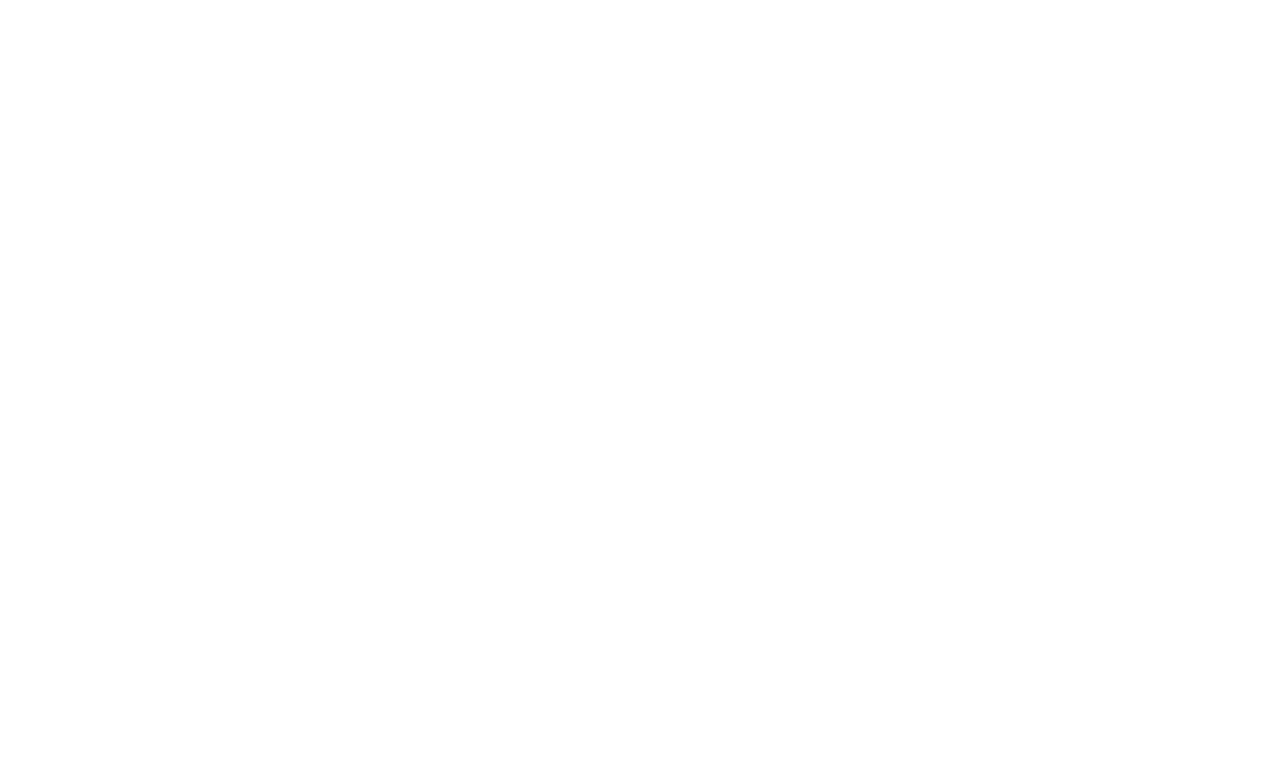
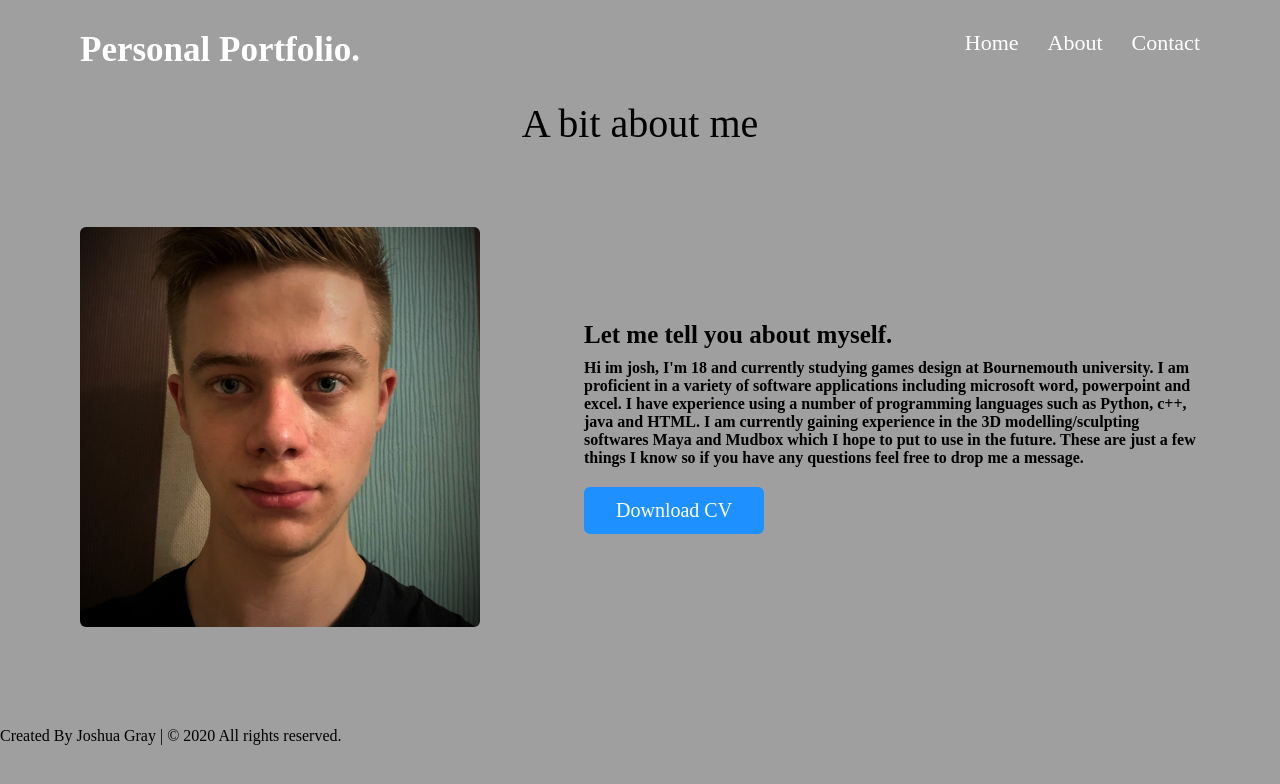
Before and after one commit to Josh303303/Josh303303.github.io, a plain HTML site: page About.html in a window 1280 px wide. Drawn offline with Linux system fonts and the light colour scheme.

Commit message:
added html and styling for the about page

```diff
--- a/About.html
+++ b/About.html
@@ -3,3 +3,35 @@
 	<title>About</title>
 	<link rel="stylesheet" href="style.css">
 </head>
+<body bgcolor = "#9f9f9f">
+    <nav class="navbar">
+        <div class="max-width">
+            <div class="logo"><a>Personal Portfolio.</a></div>
+            <ul class="menu">
+                <li><a href="Index.html"class="menu-btn">Home</a></li>
+                <li><a href="About.html"class="menu-btn">About</a></li>
+                <li><a href="Contact.html"class="menu-btn">Contact</a></li>
+            </ul>
+        </div>
+    </nav>
+	<section class="about" id="about">
+        <div class="max-width">
+            <h2 class="title">A bit about me</h2>
+            <div class="about-content">
+                <div class="column left">
+                    <img src="images/Uni_Photo2.jpg" alt="">
+                </div>
+                <div class="column right">
+                    <div class="text">Let me tell you about myself.<span class="typing-2"></span></div>
+                    <h4 class="info"> Hi im josh, I'm 18 and currently studying games design at Bournemouth university. I am proficient in a variety of software applications including microsoft word, powerpoint and excel. I have experience using a number of programming languages such as Python, c++, java and HTML. I am currently gaining experience in the 3D modelling/sculpting softwares Maya and Mudbox which I hope to put to use in the future. These are just a few things I know so if you have any questions feel free to drop me a message.</h4>
+                    <a href="#">Download CV</a>
+                </div>
+            </div>
+        </div>
+    </section>
+	<footer>
+	<span>Created By <a> Joshua Gray </a> | © 2020 All rights reserved.</span>
+    </footer>
+    <script src="script.js"></script>
+</body>
+</html>
--- a/style.css
+++ b/style.css
@@ -110,3 +110,40 @@ section .title{
     color: #1E90FF;
     background: none;
 }
+/*about section*/
+.about .about-content .left{
+    width: 45%;
+}
+.about .about-content .left img{
+    height: 400px;
+    width: 400px;
+    object-fit: cover;
+    border-radius: 6px;
+}
+.about .about-content .right{
+    width: 55%;
+}
+.about .about-content .right .text{
+    font-size: 25px;
+    font-weight: 600;
+    margin-bottom: 10px;
+}
+.about .about-content .right .text span{
+    color: #1E90FF;
+}
+.about .about-content .right a{
+    display: inline-block;
+    background: #1E90FF;
+    color: #fff;
+    font-size: 20px;
+    font-weight: 500;
+    padding: 10px 30px;
+    margin-top: 20px;
+    border-radius: 6px;
+    border: 2px solid #1E90FF;
+    transition: all 0.3s ease;
+}
+.about .about-content .right a:hover{
+    color: #1E90FF;
+    background: none;
+}
```
